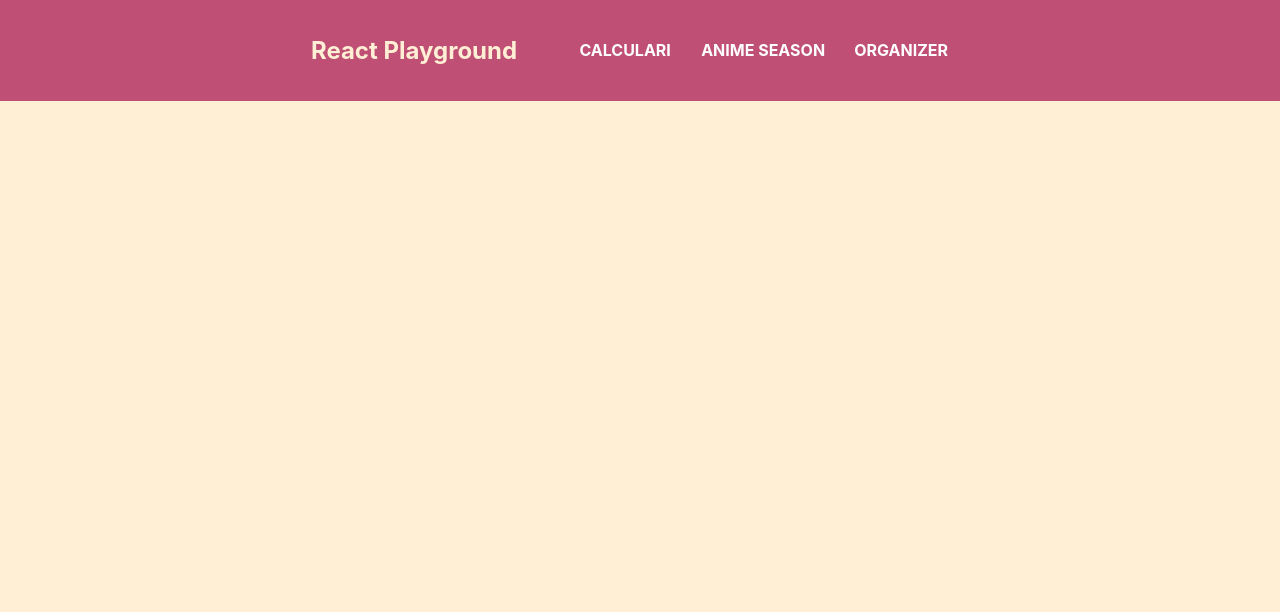
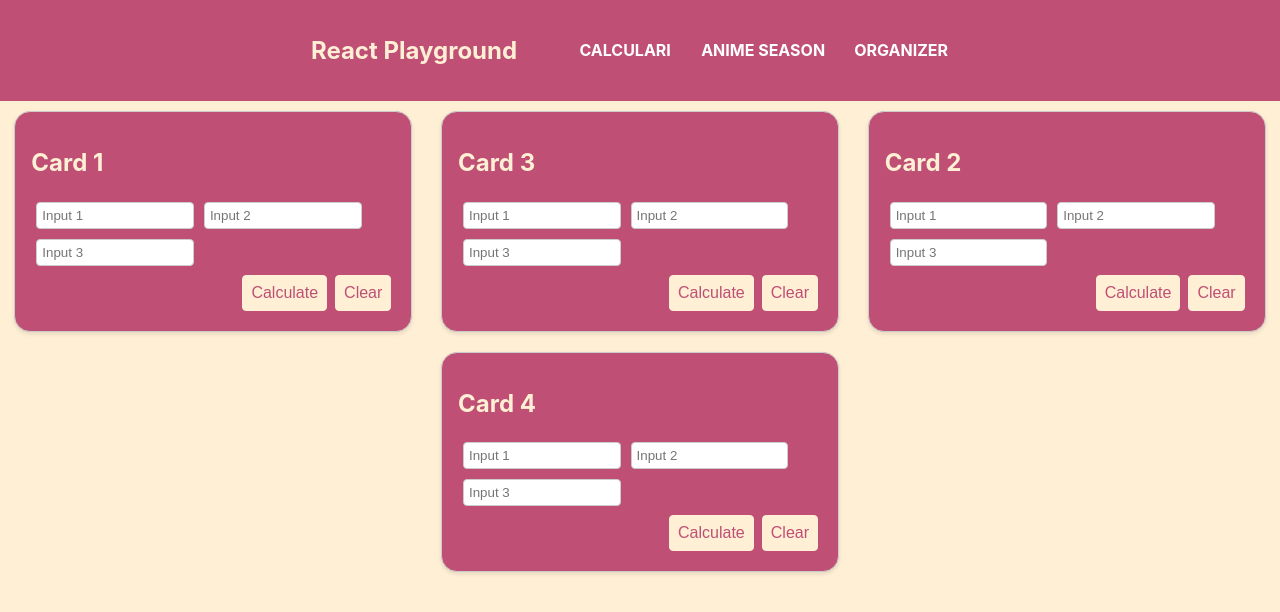
Before and after one commit to andgomes95/React-Playground, a React (Create React App) app: page / in a window 1280 px wide. Shown: the top 612 px of the page. Built offline with nearby package versions, Linux system fonts and the light colour scheme.

Commit message:
create calculated card in Calculari

```diff
--- a/src/App.css
+++ /dev/null
@@ -1,5 +0,0 @@
-.App {
-  width: 100vw;
-  height: 100vh;
-  background-color: papayawhip;
-}
--- a/src/App.tsx
+++ b/src/App.tsx
@@ -1,13 +1,21 @@
 import React from 'react';
-import './App.css';
 import NavBar from './components/NavBar';
+import styled from 'styled-components';
+import Calculari from './components/Calculari';
+
+const AppContainer = styled.div`
+  width: 100vw;
+  height: 100vh;
+  background-color: papayawhip;
+`;
 
 function App() {
 
   return (
-    <div className="App">
+    <AppContainer>
       <NavBar />
-    </div>
+      <Calculari />
+    </AppContainer>
   );
 }
 
--- /dev/null
+++ b/src/components/Calculari/CalculatorCard/index.tsx
@@ -0,0 +1,54 @@
+import { useState } from 'react';
+import { ButtonConfirmCard, ButtonContainer, DefaultCard,InputCard,TitleCard } from '../../DefaultCard/styles';
+interface CardProps {
+  title: string;
+  onCalculate: (value1: string, value2: string) => string;
+}
+
+const CalculatorCard: React.FC<CardProps> = ({ title,onCalculate }) => {
+  const [input1, setInput1] = useState('');
+  const [input2, setInput2] = useState('');
+  const [input3, setInput3] = useState('');
+
+  const handleCalculate = () => {
+    if(input1 !== '' && input2 !== ''){
+      setInput3(onCalculate(input1,input2));
+    }
+  }
+
+  const clearInputs = () => {
+    setInput1('');
+    setInput2('');
+    setInput3('');
+  }
+
+  return (
+    <DefaultCard>
+      <TitleCard>{title}</TitleCard>
+      <InputCard
+        type="text"
+        placeholder="Input 1"
+        value={input1}
+        onChange={(e) => setInput1(e.target.value)}
+      />
+      <InputCard
+        type="text"
+        placeholder="Input 2"
+        value={input2}
+        onChange={(e) => setInput2(e.target.value)}
+      />
+      <InputCard
+        type="text"
+        placeholder="Input 3"
+        value={input3}
+        onChange={(e) => setInput3(e.target.value)}
+      />
+      <ButtonContainer>
+        <ButtonConfirmCard onClick={handleCalculate}>Calculate</ButtonConfirmCard>
+        <ButtonConfirmCard onClick={clearInputs}>Clear</ButtonConfirmCard>
+      </ButtonContainer>
+    </DefaultCard>
+  );
+};
+
+export default CalculatorCard;
--- /dev/null
+++ b/src/components/Calculari/index.tsx
@@ -0,0 +1,17 @@
+import React from 'react';
+import { CardContainer } from './styles';
+import CalculatorCard from './CalculatorCard';
+import { simpleSum } from './utils';
+
+const Calculari: React.FC = () => {
+  return (
+    <CardContainer>
+      <CalculatorCard title="Card 1" onCalculate={simpleSum}/>
+      <CalculatorCard title="Card 3" onCalculate={simpleSum} />
+      <CalculatorCard title="Card 2" onCalculate={simpleSum}/>
+      <CalculatorCard title="Card 4" onCalculate={simpleSum}/>
+    </CardContainer>
+  );
+};
+
+export default Calculari;
--- /dev/null
+++ b/src/components/Calculari/styles.ts
@@ -0,0 +1,7 @@
+import styled from 'styled-components';
+
+export const CardContainer = styled.div`
+  display: flex;
+  justify-content: space-around;
+  flex-wrap: wrap;
+`;
--- /dev/null
+++ b/src/components/Calculari/utils.ts
@@ -0,0 +1,3 @@
+export const simpleSum = (value1: string,value2: string): string => {
+  return value1 + value2;
+}
--- /dev/null
+++ b/src/components/DefaultCard/styles.ts
@@ -0,0 +1,48 @@
+import styled from 'styled-components';
+
+export const DefaultCard = styled.div`
+ width: calc(30% - 20px); /* Define a largura das colunas, com margens à esquerda e à direita */
+  margin: 10px; /* Adiciona espaçamento entre os cards */
+  padding: 1em;
+  border: 1px solid #ccc;
+  background: #BF4F74;
+  border-radius: 1em;
+  box-shadow: 0px 2px 4px rgba(0, 0, 0, 0.1);
+`;
+
+export const TitleCard = styled.h2`
+  font-size: 1.5em;
+  color: papayawhip;
+  display: flex;
+`;
+
+export const InputCard = styled.input`
+  width: 40%;
+  padding: 5px;
+  margin: 5px;
+  border: 1px solid #ccc;
+  border-radius: 4px;
+`;
+
+export const ButtonConfirmCard = styled.button`
+  padding: 0.5em;
+  background-color: papayawhip;
+  border: 0.1em solid papayawhip;
+  color: #BF4F74;
+  font-size: 1em;
+  border-radius: 0.25em;
+  margin: 0.25em;
+
+  cursor: pointer;
+  box-shadow: none;
+
+  &:hover {
+    background-color: transparent;
+    color: papayawhip;
+  }
+`;
+
+export const ButtonContainer = styled.div`
+  display: flex;
+  justify-content: flex-end;
+`;
--- a/src/components/NavBar/styles.ts
+++ b/src/components/NavBar/styles.ts
@@ -1,12 +1,11 @@
 import styled from "styled-components";
 
-// Create a Title component that'll render an <h1> tag with some styles
 export const Title = styled.h2`
   font-size: 1.5em;
   color: papayawhip;
   display: flex;
 `;
-// Create a Wrapper component that'll render a <section> tag with some styles
+
 export const Wrapper = styled.section`
   padding: 1em;
   background: #BF4F74;
@@ -15,7 +14,6 @@ export const Wrapper = styled.section`
 `;
 
 export const ShortlinkNavBar = styled.li`
-  list-style: none;
   min-width: 120px;
   font-size: 1em;
   display: flex;
--- a/src/index.css
+++ /dev/null
@@ -1,13 +0,0 @@
-body {
-  margin: 0;
-  font-family: -apple-system, BlinkMacSystemFont, 'Segoe UI', 'Roboto', 'Oxygen',
-    'Ubuntu', 'Cantarell', 'Fira Sans', 'Droid Sans', 'Helvetica Neue',
-    sans-serif;
-  -webkit-font-smoothing: antialiased;
-  -moz-osx-font-smoothing: grayscale;
-}
-
-code {
-  font-family: source-code-pro, Menlo, Monaco, Consolas, 'Courier New',
-    monospace;
-}
--- a/src/index.tsx
+++ b/src/index.tsx
@@ -1,14 +1,30 @@
 import React from 'react';
 import ReactDOM from 'react-dom/client';
-import './index.css';
 import App from './App';
 import reportWebVitals from './reportWebVitals';
+import { createGlobalStyle } from 'styled-components';
+
+const GlobalStyle = createGlobalStyle`
+  body {
+    margin: 0;
+    font-family: -apple-system, BlinkMacSystemFont, 'Segoe UI', 'Roboto', 'Oxygen',
+      'Ubuntu', 'Cantarell', 'Fira Sans', 'Droid Sans', 'Helvetica Neue',
+      sans-serif;
+    -webkit-font-smoothing: antialiased;
+    -moz-osx-font-smoothing: grayscale;
+  }
+
+  li {
+    list-style: none;
+  }
+`
 
 const root = ReactDOM.createRoot(
   document.getElementById('root') as HTMLElement
 );
 root.render(
   <React.StrictMode>
+    <GlobalStyle />
     <App />
   </React.StrictMode>
 );
```
